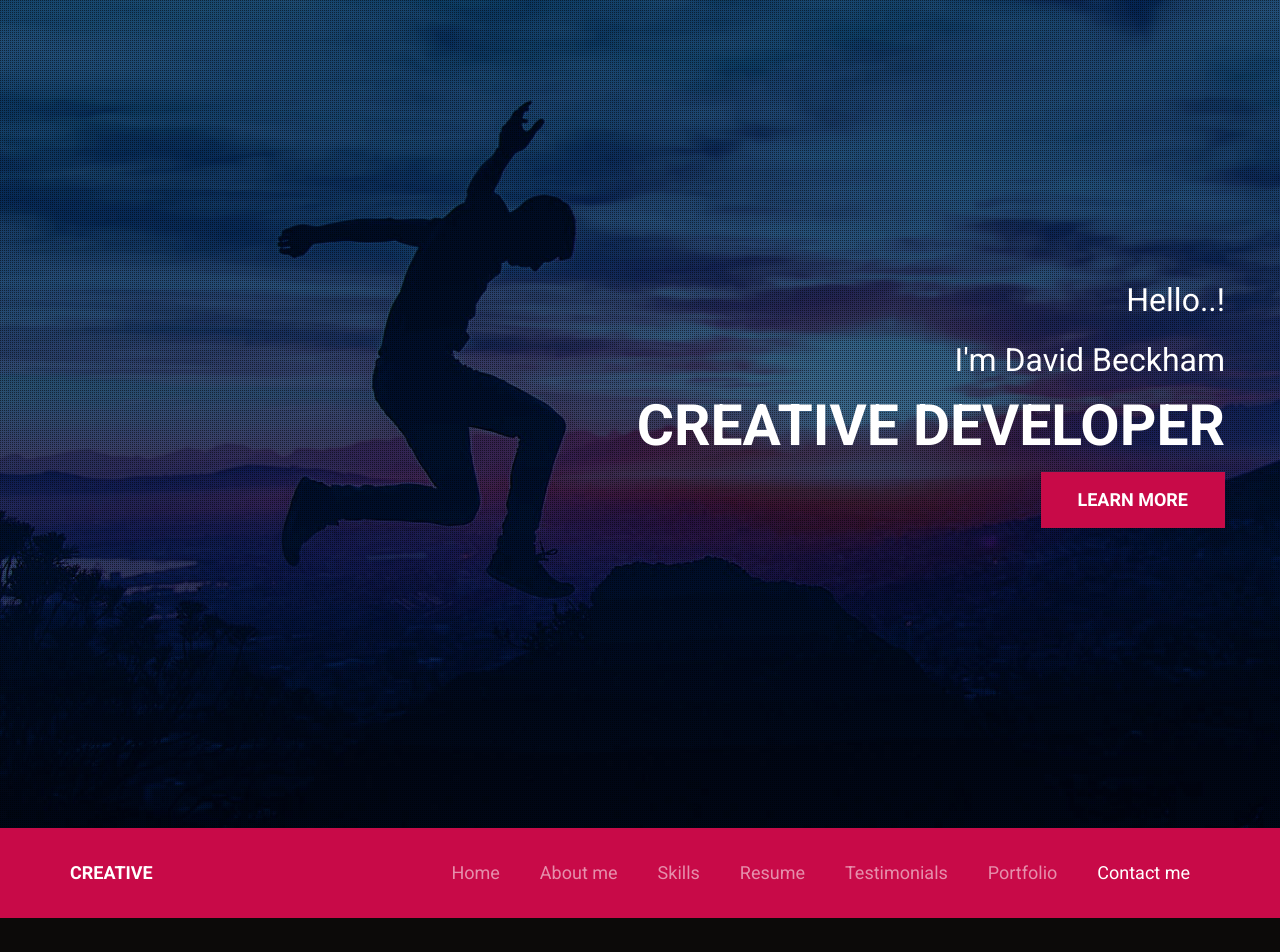
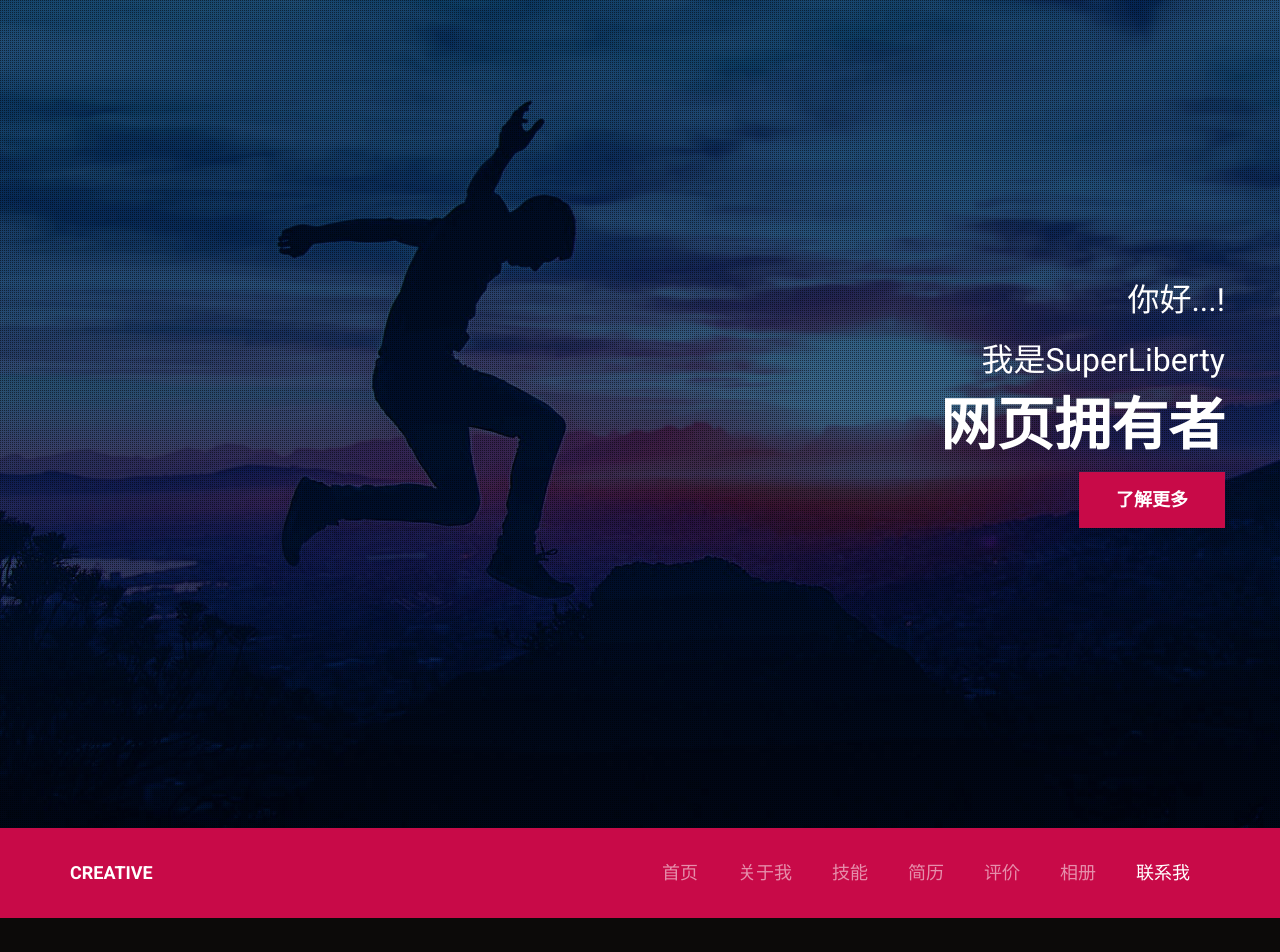
Before and after one commit to SuperLiberty666/SuperLiberty666.github.io, a plain HTML site: page index.html in a window 1280 px wide. Shown: the top 952 px of the page. Drawn offline with nearby package versions, Linux system fonts and the light colour scheme.

Commit message:
Add files via upload

```diff
--- a/index.html
+++ b/index.html
@@ -3,8 +3,7 @@
   <head>
     <meta charset="utf-8">
     <meta http-equiv="X-UA-Compatible" content="IE=edge">
-
-    <title>Creative Dev Bootstrap portfolio web template</title>
+    <title>欢迎来到我的世界</title>
 
     <!-- Mobile Specific Metas
   ================================================== -->
@@ -34,13 +33,12 @@
     		<div class="row">
     			<div class="banner-content wow fadeInRight">
     				<h2 class="title">
-	    					<span>Hello..!</span>
-
-				<span>I'm David Beckham</span>
-							CREATIVE DEVELOPER
+	    					<span>你好...!</span>
+				<span>我是SuperLiberty</span>
+							网页拥有者
     				</h2>
 
-    				<a href="#" class="btn btn-default">Learn More</a>
+    				<a href="https://weibo.com/u/7443868796" class="btn btn-default">了解更多</a>
     			</div>
     		</div>
     	</div>
@@ -65,13 +63,13 @@
 
     			<div class="collapse navbar-collapse navigation" id="bs-example-navbar-collapse-1" role="navigation">
     				<ul class="nav navbar-nav navbar-right">
-    					<li class="active"><a href="#section-banner">Home </a></li>
-    					<li><a href="#section-profile">About me </a></li>
-    					<li><a href="#section-skill">Skills </a></li>
-    					<li><a href="#section-resume">Resume </a></li>
-    					<li><a href="#section-testimonial">Testimonials </a></li>
-    					<li><a href="#section-portfolio">Portfolio </a></li>
-    					<li><a href="#section-contact">Contact me </a></li>
+    					<li class="active"><a href="#section-banner">首页</a></li>
+    					<li><a href="#section-profile">关于我</a></li>
+    					<li><a href="#section-skill">技能</a></li>
+    					<li><a href="#section-resume">简历</a></li>
+    					<li><a href="#section-testimonial">评价</a></li>
+    					<li><a href="#section-portfolio">相册</a></li>
+    					<li><a href="#section-contact">联系我</a></li>
     				</ul>
     			</div><!-- /.navbar-collapse -->
     		</div><!-- /.container-fluid -->
@@ -633,7 +631,7 @@
 						<li><a href="#"><i class="fa fa-google-plus"></i></a></li>
 						<li><a href="#"><i class="fa fa-linkedin"></i></a></li>
 					</ul>
-					<h4>&copy; 2019 Company Name. <a href="https://webthemez.com/free-bootstrap-templates/" target="_blank" title="Free Bootstrap Templates">Free Bootstrap Templates</a> by WebThemez.com</h4>
+					<h4>&copy;SuperLiberty. <a href="#" target="_blank" title="Free Bootstrap Templates">Free Bootstrap Templates</a> by WebThemez.com</h4>
 
 
 				</div>
```
